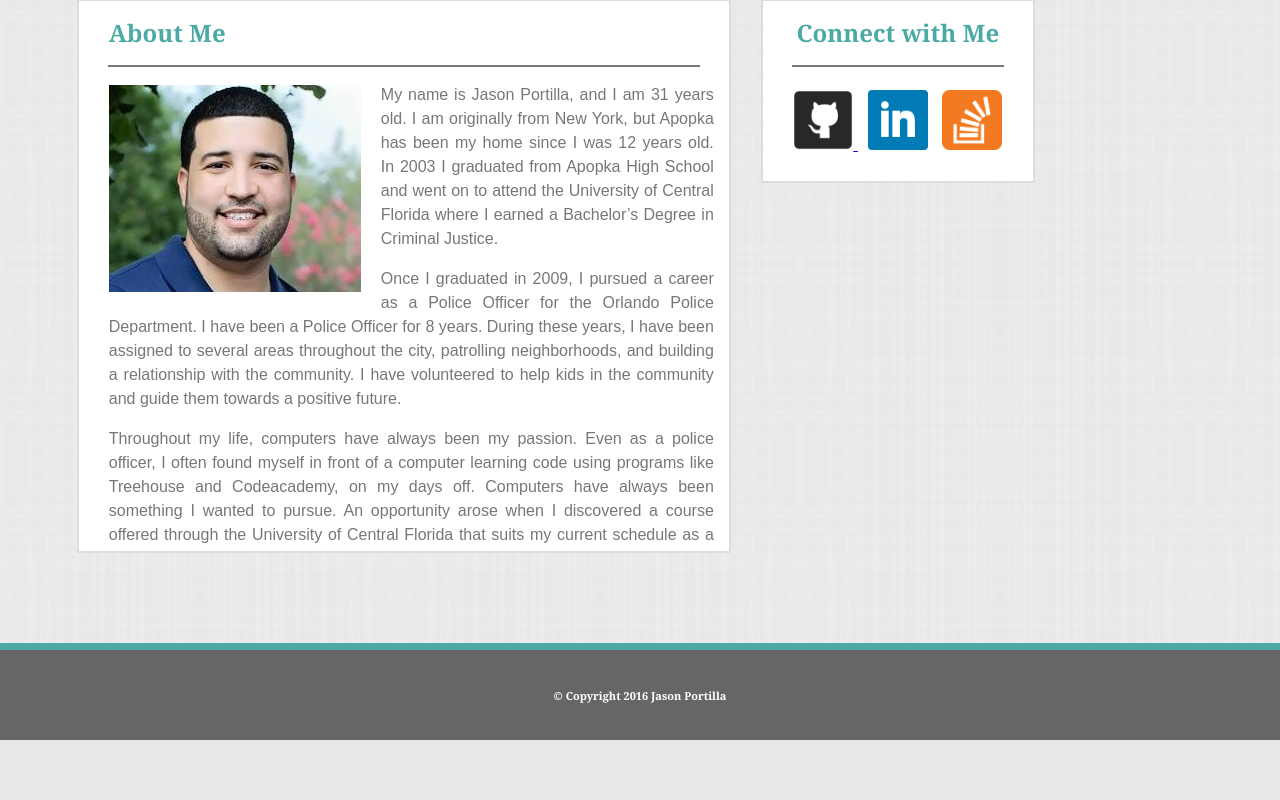
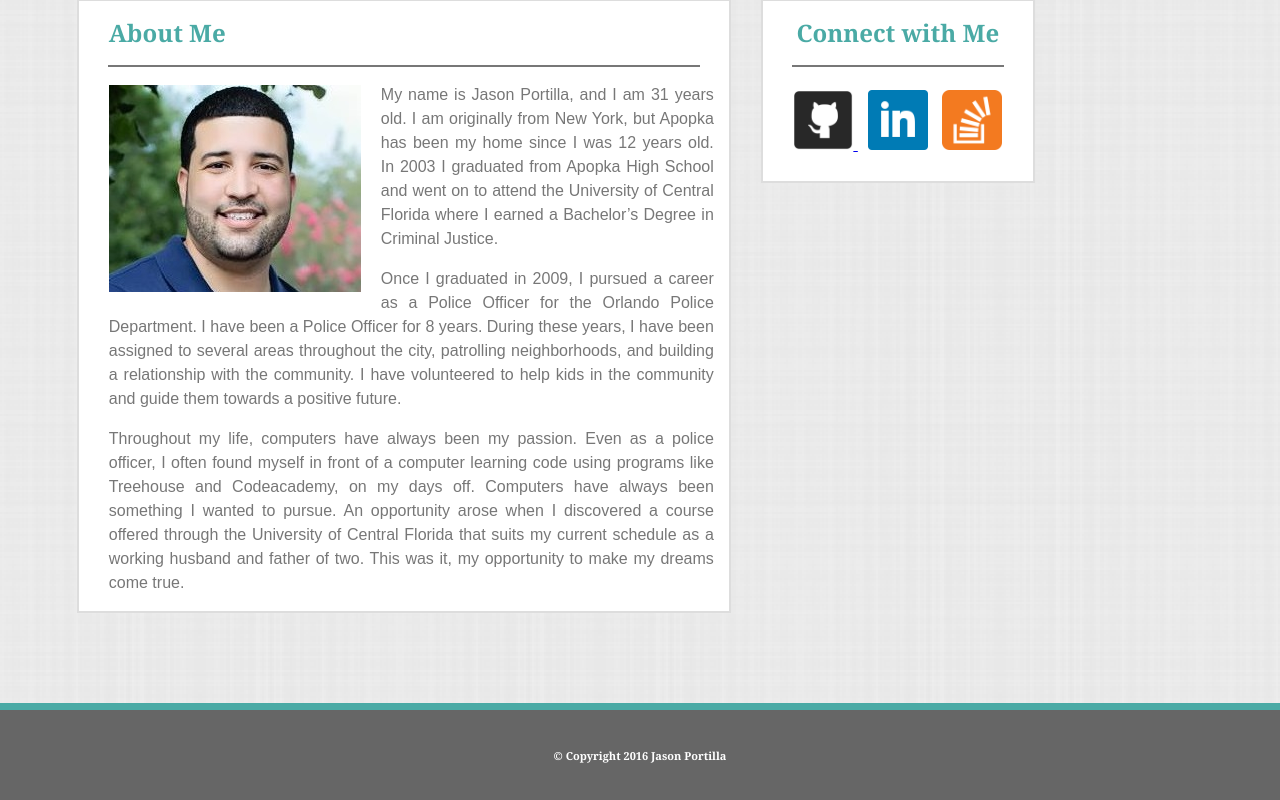
Before and after one commit to portillaj/Basic-Portfolio, a PHP site: page / in a window 1280 px wide. Shown: the part 136-936 px from the top of the page. Before the commit the page ends 876 px from the top, so only its background shows below. Run offline with PHP 8.4, Linux system fonts and the light colour scheme.

Commit message:
finally ready for deployment

```diff
--- a/assets/css/style.css
+++ b/assets/css/style.css
@@ -88,7 +88,7 @@ h1, h2, h4 {
 }
 
 .bio {
-	height: 550px;
+	height: 610px;
 }
 
 .bio-img {
```
